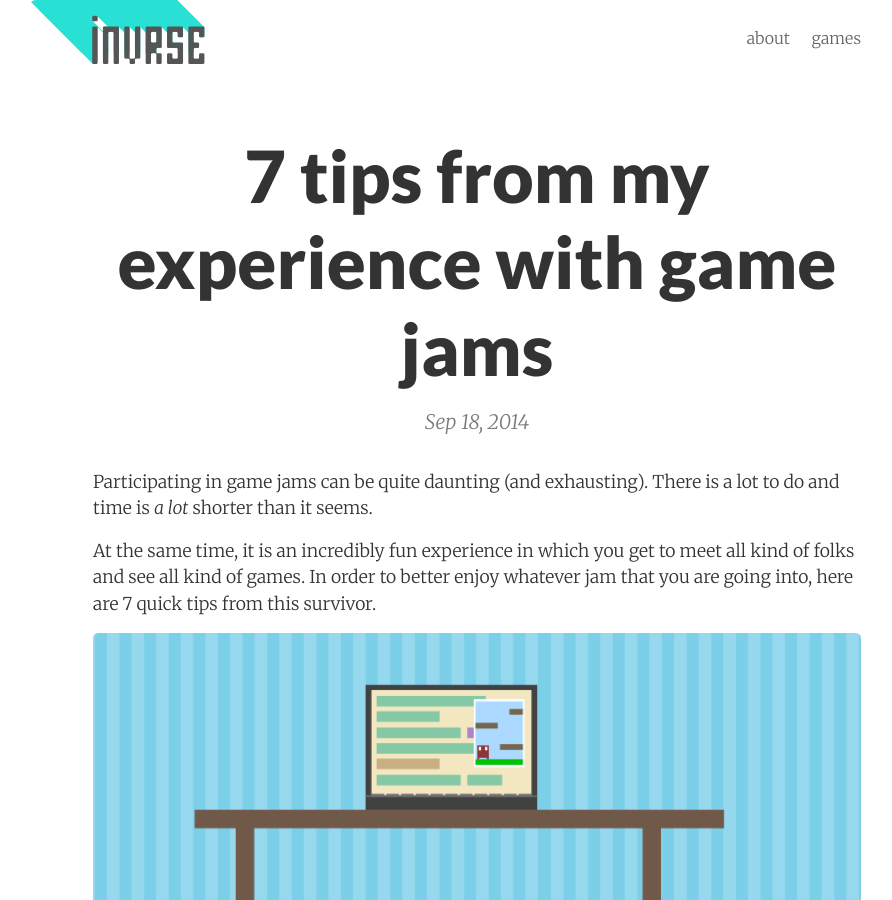
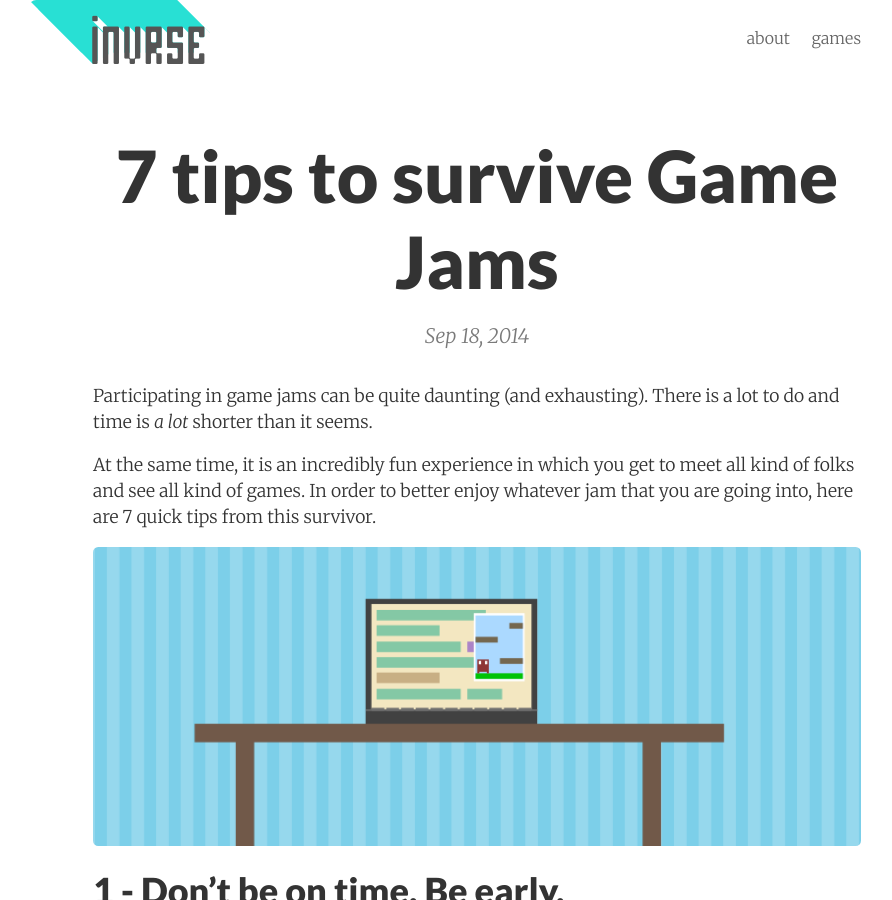
Before and after one commit to ThaisRobba/invrse, a Jekyll site: the page built from _posts/2014-09-18-7-tips-from-my-experience-with-game-jams.md, in a window 1280 px wide and 900 px high. Shown: the whole window, without its empty margins (163-1055 px from the left). Built offline with Jekyll 4.4.1, drawn with Linux system fonts in a browser that asks for light colours; comment, search, counter and statistics services are not loaded.

Commit message:
changed name

```diff
--- a/_posts/2014-09-18-7-tips-from-my-experience-with-game-jams.md
+++ b/_posts/2014-09-18-7-tips-from-my-experience-with-game-jams.md
@@ -1,6 +1,6 @@
 ---
 layout:     post
-title:      7 tips from my experience with game jams
+title:      7 tips to survive Game Jams
 date:       2014-09-18 20:00:00
 permalink:  surviving-a-game-jam
 categories: gamejam
```
